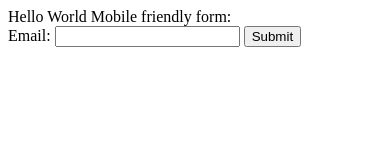
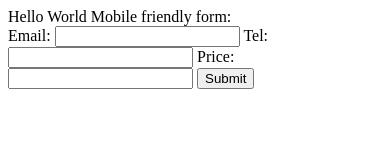
Before and after one commit to namansancheti/jsfoo-bot, a plain HTML site: page index.html in a window 390 px wide. Drawn offline with Linux system fonts and the light colour scheme.

Commit message:
Add telephone and price fields

```diff
--- a/index.html
+++ b/index.html
@@ -8,6 +8,12 @@ Hello World
         <form id="mobile-form">
             <label for="email">Email: </label>
             <input type="email" id="email" name="email" required>
+
+            <label for="tel">Tel: </label>
+            <input type="tel" id="tel" name="tel" required>
+
+            <label for="price">Price: </label>
+            <input type="number" id="price" name="price" required>
             <button type="submit">Submit</button>
         </form>
     <script>
```
